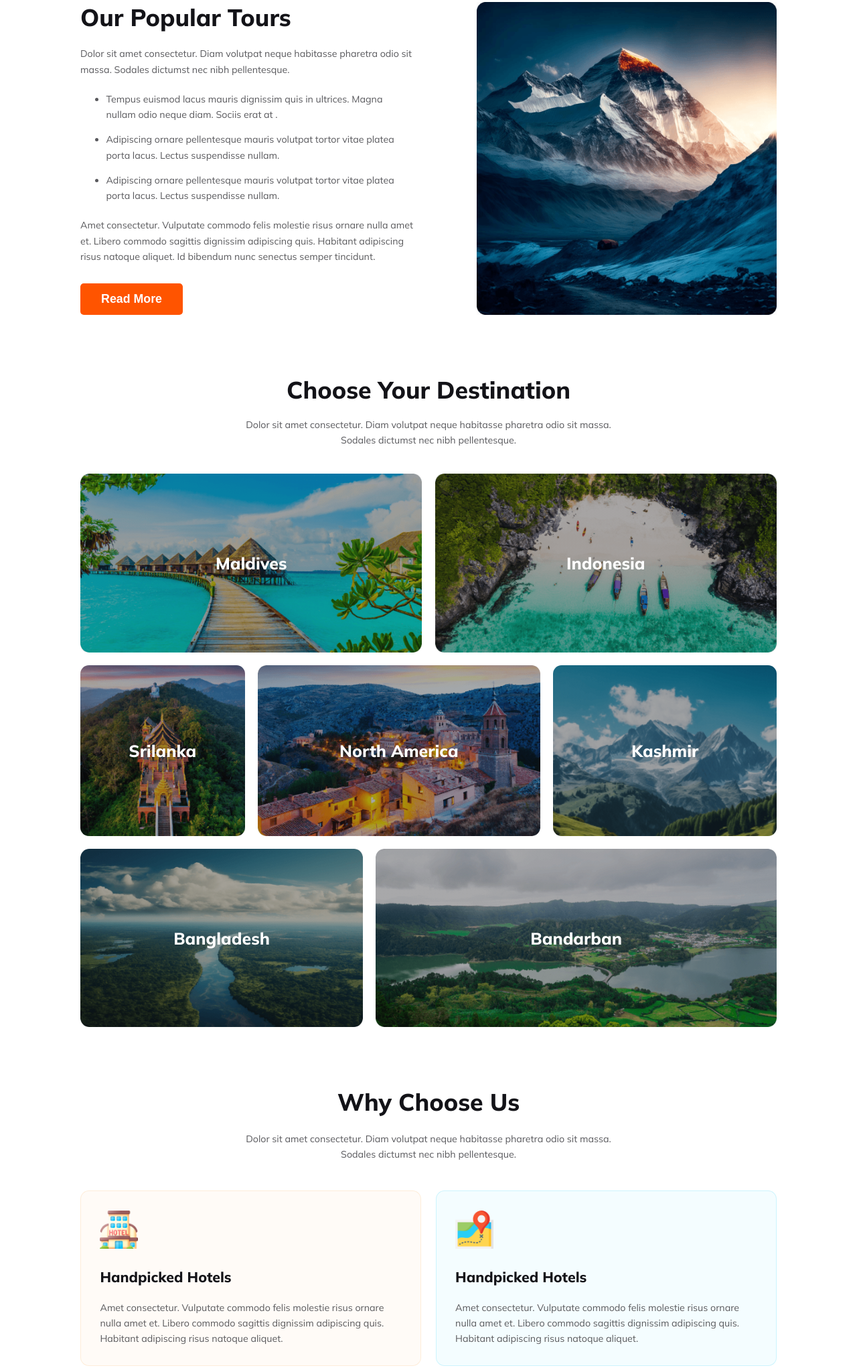
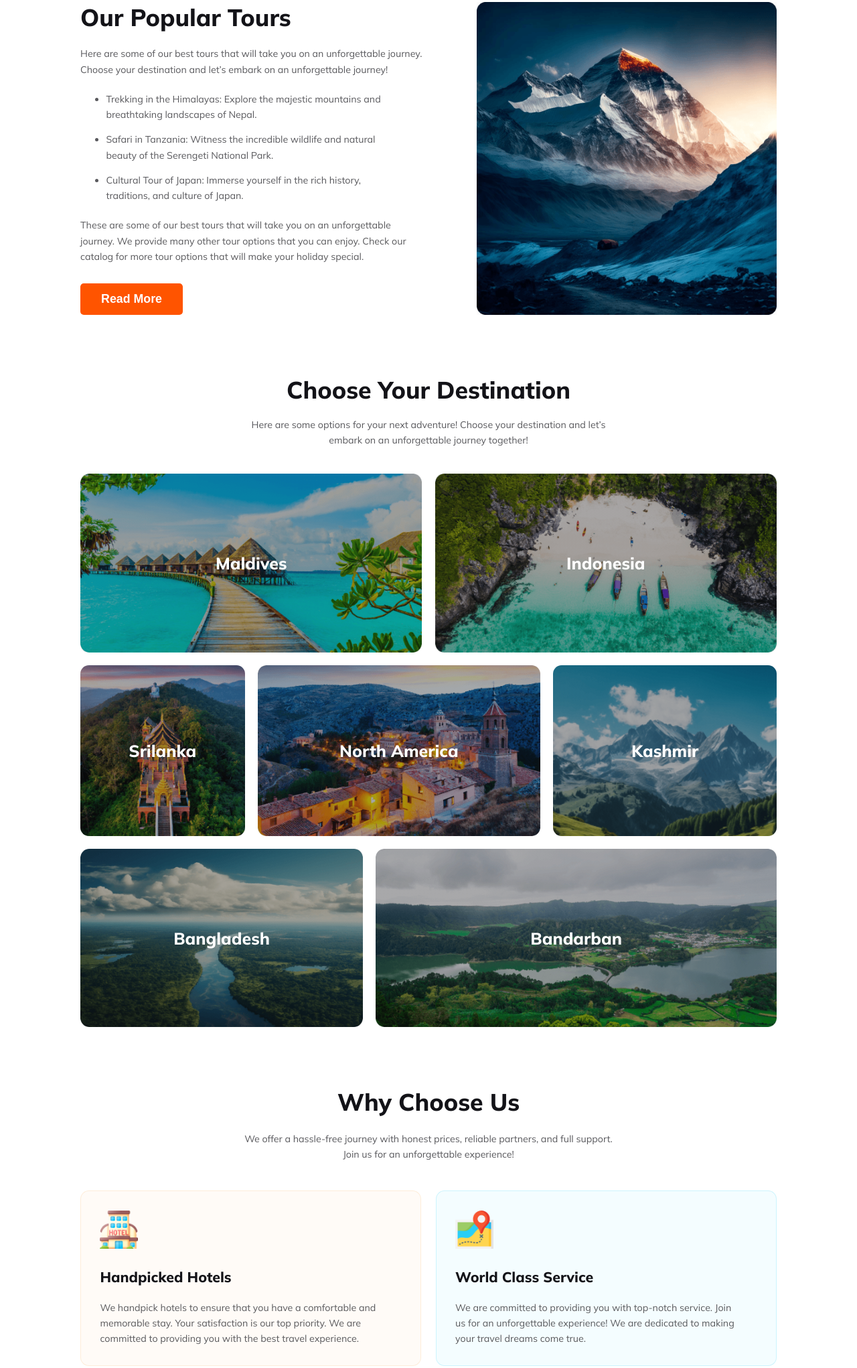
Before and after one commit to AR-Aourangazeb-Alif/b9-a2, a plain HTML site: page index.html in a window 1280 px wide. Shown: the part 647-2689 px from the top of the page at 67% size. Drawn offline with Linux system fonts and the light colour scheme.

Commit message:
made the texts meaningful

```diff
--- a/index.html
+++ b/index.html
@@ -43,7 +43,9 @@
 
         <section class="banner">
             <h1 class="banner-title">Explore Your Travel</h1>
-            <p class="banner-text">Dolor sit amet consectetur. Nullam suspendisse vitae ultricies dolor adipiscing. In et odio enim ac quis sapien urna eu phasellus.</p>
+            <p class="banner-text">
+                We offer the best travel experience possible. Relax and let us take care of everything. We can’t wait to help you create unforgettable memories.
+            </p>
 
             <form class="banner-travel-search">
 
@@ -74,18 +76,23 @@
                 <h1 class="primary-title">Our Popular Tours</h1>
 
                 <p class="primary-text">
-                    Dolor sit amet consectetur. Diam volutpat neque habitasse pharetra odio sit massa. Sodales dictumst nec nibh pellentesque.
+                    Here are some of our best tours that will take you on an unforgettable journey. Choose your destination and let’s embark on an unforgettable journey!
                 </p>
 
                 <ul class="primary-text">
-                    <li>Tempus euismod lacus mauris dignissim quis in ultrices. Magna nullam odio neque diam. Sociis erat at .</li>
-                    <li>Adipiscing ornare pellentesque mauris volutpat tortor vitae platea porta lacus. Lectus suspendisse nullam.</li>
-                    <li>Adipiscing ornare pellentesque mauris volutpat tortor vitae platea porta lacus. Lectus suspendisse nullam.</li>
+                    <li>
+                        Trekking in the Himalayas: Explore the majestic mountains and breathtaking landscapes of Nepal.
+                    </li>
+                    <li>
+                        Safari in Tanzania: Witness the incredible wildlife and natural beauty of the Serengeti National Park.
+                    </li>
+                    <li>
+                        Cultural Tour of Japan: Immerse yourself in the rich history, traditions, and culture of Japan.
+                    </li>
                 </ul>
 
                 <p class="secondary-text">
-                    Amet consectetur. Vulputate commodo felis molestie risus
-                    ornare nulla amet et. Libero commodo sagittis dignissim adipiscing quis. Habitant adipiscing risus natoque aliquet. Id bibendum nunc senectus semper tincidunt.
+                     These are some of our best tours that will take you on an unforgettable journey. We provide many other tour options that you can enjoy. Check our catalog for more tour options that will make your holiday special.
                 </p>
 
                 <button>Read More</button>
@@ -100,7 +107,9 @@
 
             <div class="choose-your-destination-texts">
                 <h1 class="primary-title">Choose Your Destination</h1>
-                <p class="primary-text">Dolor sit amet consectetur. Diam volutpat neque habitasse pharetra odio sit massa. Sodales dictumst nec nibh pellentesque.</p>
+                <p class="primary-text">
+                    Here are some options for your next adventure! Choose your destination and let’s embark on an unforgettable journey together!
+                </p>
             </div>
 
             <div class="destination-container">
@@ -120,7 +129,7 @@
             <div class="why-choose-us-text-container">
                 <h1 class="primary-title">Why Choose Us</h1>
                 <p class="primary-text">
-                    Dolor sit amet consectetur. Diam volutpat neque habitasse pharetra odio sit massa. Sodales dictumst nec nibh pellentesque.
+                    We offer a hassle-free journey with honest prices, reliable partners, and full support. Join us for an unforgettable experience!
                 </p>
             </div>
 
@@ -135,7 +144,7 @@
                     </h1>
 
                     <p class="secondary-text">
-                        Amet consectetur. Vulputate commodo felis molestie risus  ornare nulla amet et. Libero commodo sagittis dignissim adipiscing quis. Habitant adipiscing risus natoque aliquet.
+                        We handpick hotels to ensure that you have a comfortable and memorable stay. Your satisfaction is our top priority. We are committed to providing you with the best travel experience.
                     </p>
 
                 </div>
@@ -145,11 +154,11 @@
                     <img src="resources/Images/icons/map 1.png">
 
                     <h1 class="secondary-title">
-                        Handpicked Hotels
+                        World Class Service
                     </h1>
 
                     <p class="secondary-text">
-                        Amet consectetur. Vulputate commodo felis molestie risus  ornare nulla amet et. Libero commodo sagittis dignissim adipiscing quis. Habitant adipiscing risus natoque aliquet.
+                        We are committed to providing you with top-notch service. Join us for an unforgettable experience! We are dedicated to making your travel dreams come true.
                     </p>
 
                 </div>
@@ -162,11 +171,11 @@
                     <img src="resources/Images/icons/price-tag 1.png">
 
                     <h1 class="secondary-title">
-                        Handpicked Hotels
+                        Best Price Guarantee
                     </h1>
 
                     <p class="secondary-text">
-                        Amet consectetur. Vulputate commodo felis molestie risus  ornare nulla amet et. Libero commodo sagittis dignissim adipiscing quis. Habitant adipiscing risus natoque aliquet.
+                        We offer the best pricing and price matching to ensure you get the best deal. Join us for an unforgettable experience! We are committed to providing you with the best experience.
                     </p>
 
                 </div>
@@ -223,7 +232,7 @@
 
             <div class="footer-text">
                 <p class="secondary-text">
-                    Lorem ipsum dolor sit amet consectetur. Nulla sit viverra morbi vitae blandit orci potenti vulputate. Leo erat maecenas vitae elementum ultricies nullam.
+                    Thank you for visiting us. We offer a hassle-free journey with honest prices, reliable partners, and full support. Join us for an unforgettable experience!
                 </p>
             </div>
 
```
